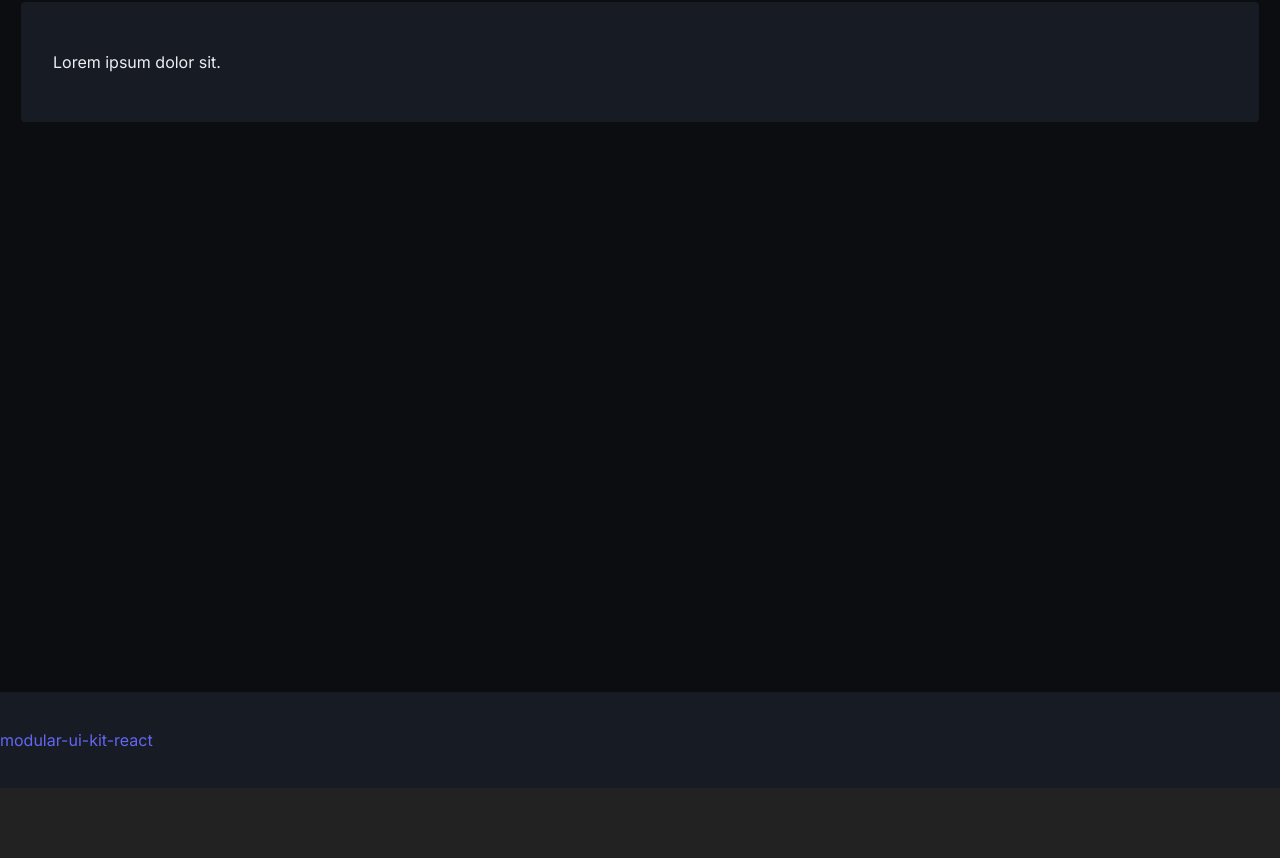
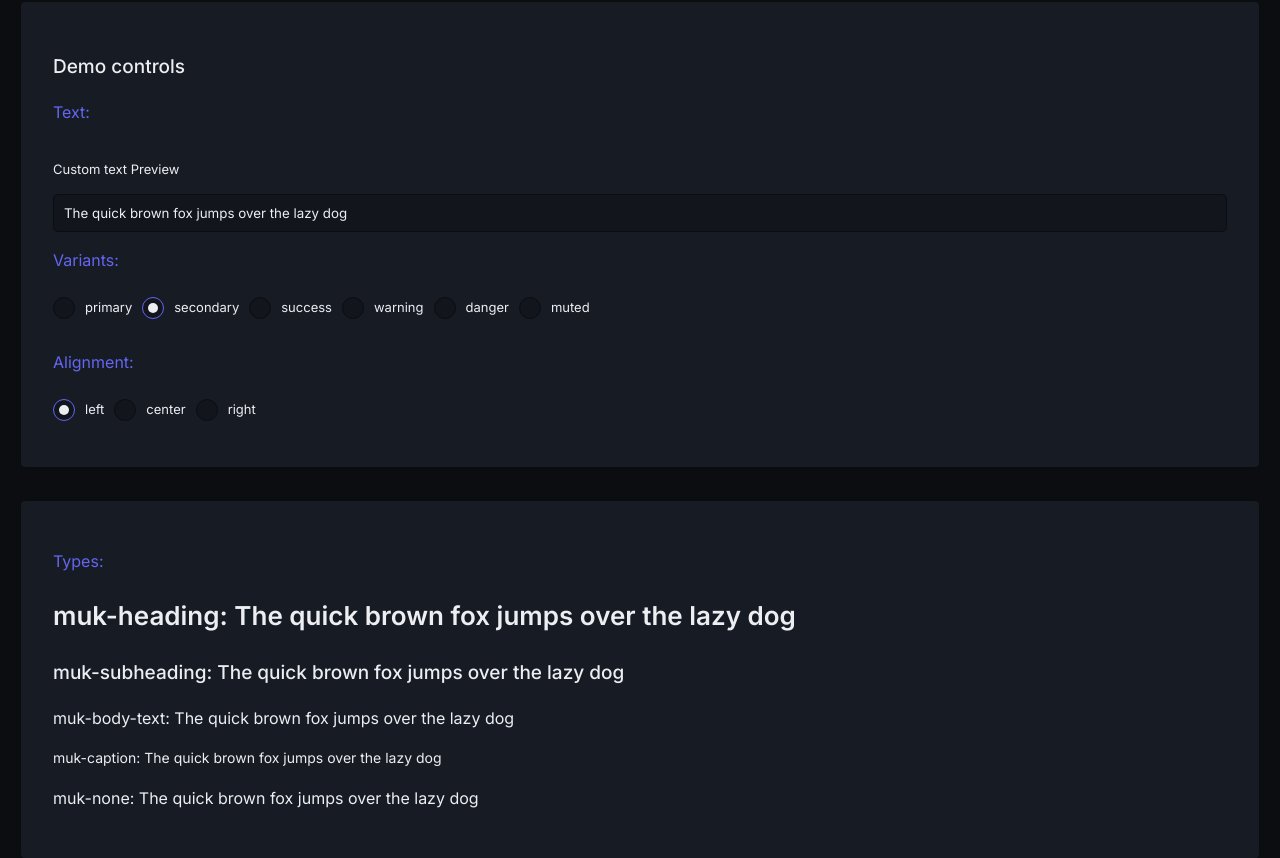
Before and after one commit to eugenia-vitinschii/modular-ui-kit-react, a React (Vite) app: page /text in a window 1280 px wide. Shown: the part 197-1055 px from the top of the page. Before the commit the page ends 985 px from the top, so only its background shows below. Built offline with nearby package versions, Linux system fonts and the light colour scheme.

Commit message:
feat(MukText): add demo

```diff
--- a/src/demo/pages/typography/TextView.tsx
+++ b/src/demo/pages/typography/TextView.tsx
@@ -1,7 +1,31 @@
+/* REACT */
+import { useState } from "react"
+
 /* COMPONENTS */
 import { MukText } from "../../../lib/components/typography/MukText"
+import { MukInput } from "../../../lib/components/form/MukInput"
+import { MukRadio } from "../../../lib/components/form/MukRadio"
+
+/* TYPES */
+import { type UITextVariant, type UITextAlign} from "../../../lib"
+
+/* OPTIONS */
+const variantOptions: UITextVariant[] = [
+   'primary',
+   'secondary',
+   'success',
+   'warning',
+   'danger',
+   'muted'
+]
+const alignOptions: UITextAlign[] = ['left', 'center', 'right']
 
 function TextView(){
+   /* STATE */
+   const [demoText, setDemoText] = useState('The quick brown fox jumps over the lazy dog');
+   const [selectedVariant, setSelectedVariant] = useState<UITextVariant>('secondary');
+   const [selectedAlign, setSelectedAlign] = useState<UITextAlign>('left');
+
    return(
       <div className="muk-page">
          <div className="muk-container">
@@ -9,7 +33,67 @@ function TextView(){
                <MukText as="h2" type="muk-heading">Text Preview</MukText>
             <div className="muk-page__content">
                <div className="demo-controls muk-section">
-                  <MukText>Lorem ipsum dolor sit.</MukText>
+                  <MukText type="muk-subheading">Demo controls</MukText>
+                  <MukText variant="primary">Text:</MukText>
+                  <MukInput
+                     value={demoText}
+                     onChange={(val) => setDemoText(val)}
+                     label="Custom text Preview"
+                     placeholder="Type something..."
+                  />
+                  <MukText variant="primary">Variants:</MukText>
+                  <div className="demo-controls--row">
+                     {variantOptions.map((variant) => (
+                        <MukRadio
+                           key={variant}
+                           name="text-variant"
+                           value={variant}
+                           label={variant}
+                           checked = {selectedVariant === variant}
+                           onChange= {() => setSelectedVariant(variant)}
+                        />
+                     ))}
+                  </div>
+                  <MukText variant="primary">Alignment:</MukText>
+                  <div className="demo-controls--row">
+                     {alignOptions.map((align) => (
+                        <MukRadio
+                           key={align}
+                           name="text-align"
+                           value={align}
+                           label={align}
+                           checked = {selectedAlign === align}
+                           onChange= {() => setSelectedAlign(align)}
+                        />
+                     ))}
+                  </div>
+               </div>
+               <div className="demo-controls muk-section">
+                  <MukText variant="primary">Types:</MukText>
+                  <MukText as='h3' type='muk-heading' variant={selectedVariant} align={selectedAlign}>
+                    muk-heading: {demoText}
+                  </MukText>
+                  <MukText type='muk-subheading' variant={selectedVariant} align={selectedAlign}>
+                     muk-subheading: {demoText}
+                  </MukText>
+                  <MukText variant={selectedVariant} align={selectedAlign}>
+                    muk-body-text: {demoText}
+                  </MukText>
+                  <MukText type='muk-caption' variant={selectedVariant} align={selectedAlign}>
+                   muk-caption:  {demoText}
+                  </MukText>
+                  <MukText type='muk-none' variant={selectedVariant} align={selectedAlign}>
+                   muk-none:  {demoText}
+                  </MukText>
+               </div>
+               <div className="demo-controls muk-section">
+                  <MukText as='h4' type='muk-heading'>
+                     Custom Tags & Links (`as` prop)
+                  </MukText>
+                   <MukText as="a" href="#" type='muk-subheading'>
+                     This is a Subheading rendered as a link (a tag)
+                  </MukText>
+                  <MukText>Rendered as default paragraph</MukText>
                </div>
             </div>
             </div>
```
